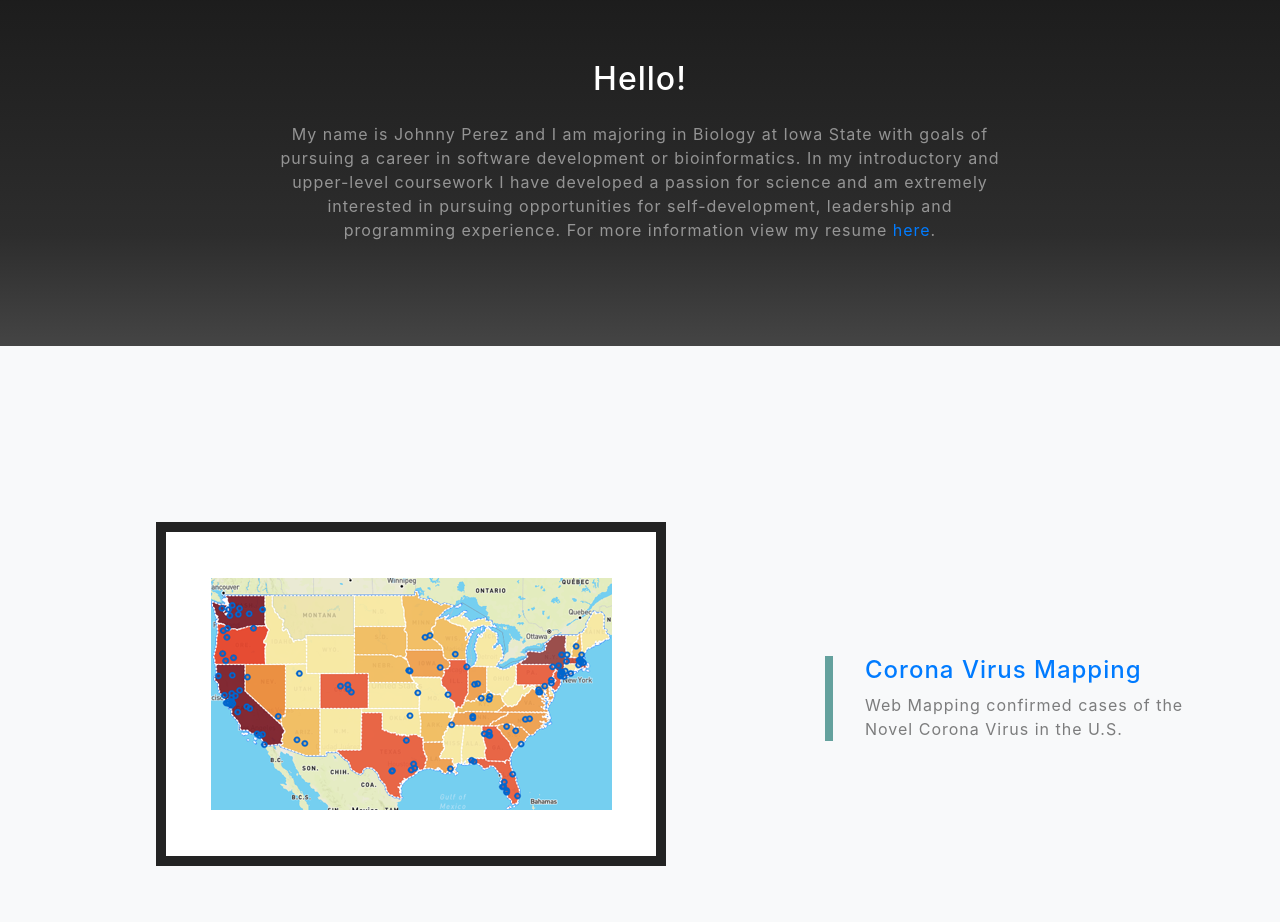
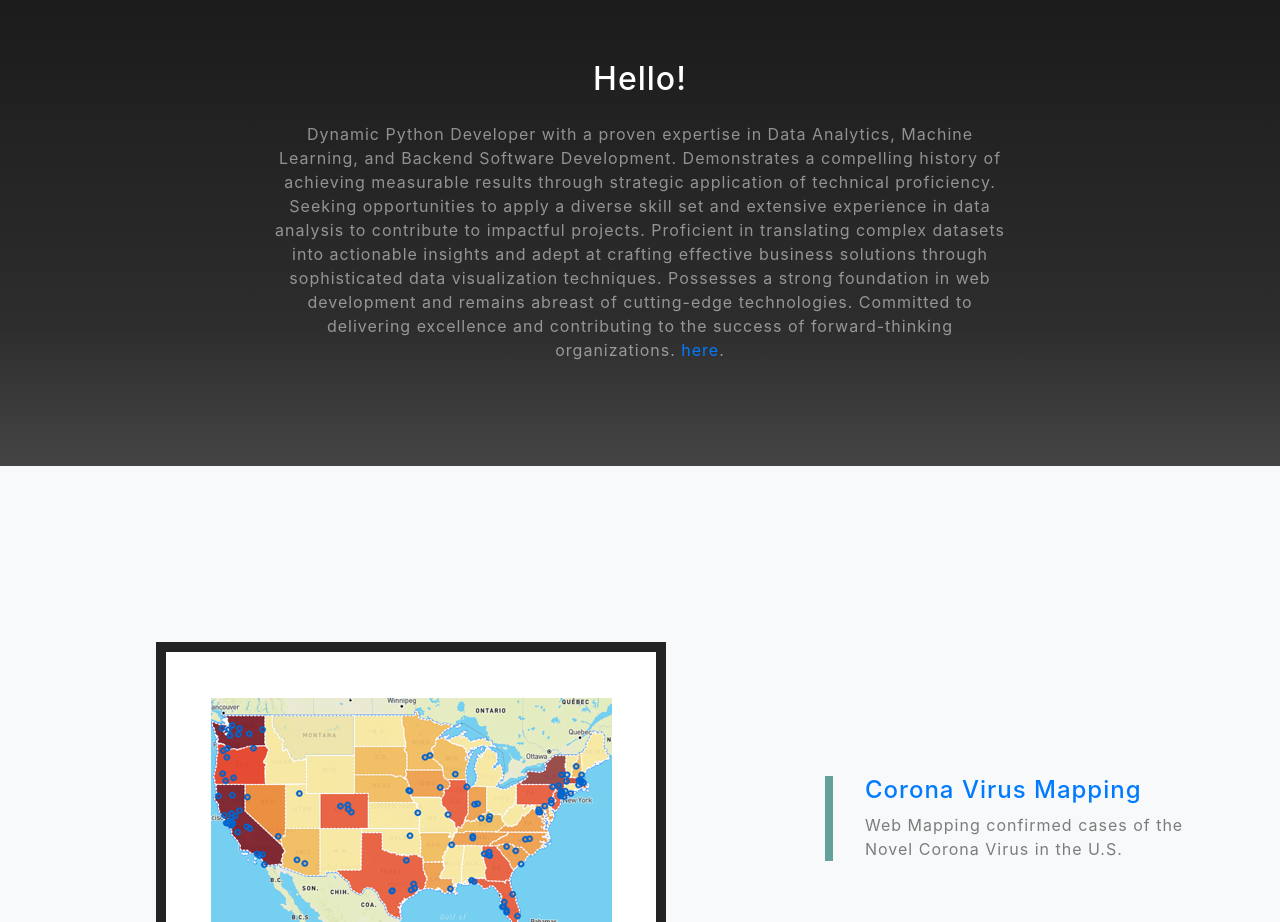
Before and after one commit to johnnypr/johnnypr.github.io, a website with bundled scripts: page index.html in a window 1280 px wide. Shown: the part 900-1822 px from the top of the page. Built offline with nearby package versions, Linux system fonts and the light colour scheme; files whose address does not match are found by name.

Commit message:
Updated Introduction

```diff
--- a/index.html
+++ b/index.html
@@ -82,8 +82,7 @@
             <div class="row">
                 <div class="col-lg-8 mx-auto">
                     <h2 class="text-white mb-4">Hello!</h2>
-                    <p class="text-white-50">My name is Johnny Perez and I am majoring in Biology at Iowa State with goals of pursuing a career in software development or bioinformatics. In my introductory and upper-level coursework I have developed a passion for science and
-                        am extremely interested in pursuing opportunities for self-development, leadership and programming experience. For more information view my resume <a href="img/resume-JohnnyPerez.pdf" download>here</a>.
+                    <p class="text-white-50"> Dynamic Python Developer with a proven expertise in Data Analytics, Machine Learning, and Backend Software Development. Demonstrates a compelling history of achieving measurable results through strategic application of technical proficiency. Seeking opportunities to apply a diverse skill set and extensive experience in data analysis to contribute to impactful projects. Proficient in translating complex datasets into actionable insights and adept at crafting effective business solutions through sophisticated data visualization techniques. Possesses a strong foundation in web development and remains abreast of cutting-edge technologies. Committed to delivering excellence and contributing to the success of forward-thinking organizations. <a href="img/resume-JohnnyPerez.pdf" download>here</a>.
                 </div>
             </div>
             <img src="img/hello.gif" class="img-fluid" alt="">
```
